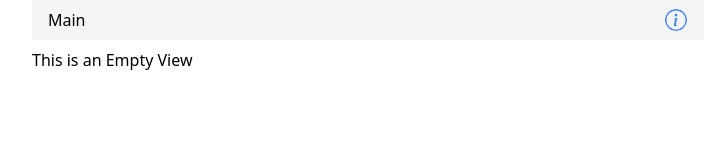
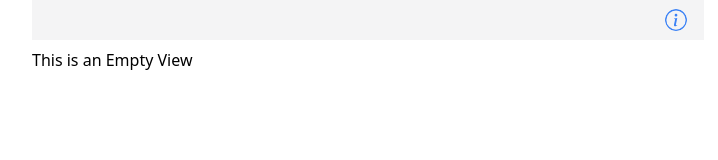
Before and after one commit to npetri13/vue3-pwa, a Vue app: page /about in a window 1280 px wide. Shown: the top 160 px of the page, without its empty margins (272-990 px from the left). Built offline with nearby package versions, Linux system fonts and the light colour scheme.

Commit message:
work: ...

```diff
--- a/package.json
+++ b/package.json
@@ -2,7 +2,7 @@
   "name": "pwa",
   "version": "0.0.0",
   "scripts": {
-    "dev": "concurrently \"vite\" \"npm run rest-server\"",
+    "dev": "concurrently \"npm run rest-server\" \"vite\"",
     "build": "run-p type-check build-only",
     "preview": "vite preview",
     "rest-server": "json-server --delay 100 --watch --port 3001 --snapshots ./storage/snapshots ./storage/db.json",
--- a/src/App.vue
+++ b/src/App.vue
@@ -1,16 +1,19 @@
 <script setup lang="ts">
+import { ref } from 'vue';
 import { RouterLink, RouterView } from "vue-router"
 import InfoButton from "./components/InfoButton.vue"
-import { useAppStore } from "./stores/app"
 
-const appModel = useAppStore()
+let title = ref('')
+
+const changeTitle = (s: string) => { title.value = s }
+
 </script>
 
 <template>
 
   <header class="flex justify-between">
     <div>
-      <h1>{{ appModel.currentView.title }}</h1>
+      <h1>{{ title }}</h1>
     </div>
     <div>
       <InfoButton type='blue'/>
@@ -18,7 +21,7 @@ const appModel = useAppStore()
   </header>
 
   <main class="py-12">
-    <RouterView />
+    <RouterView @newTitle="changeTitle" />
   </main>
 
   <footer>
--- a/src/stores/app.ts
+++ /dev/null
@@ -1,20 +0,0 @@
-import { ref, reactive } from "vue";
-import { defineStore } from "pinia";
-
-export const useAppStore = defineStore("app", () => {
-    interface ViewDescription {
-        /** @type {'main' | 'youtube' } */
-        name: string
-        title: string
-    }
-
-    const title = ref("My App")
-    const currentView = reactive<ViewDescription>({name: 'main', title: 'Main'})
-
-    function showMain () {
-        // @ts-ignore
-        this.currentView = {name: 'home', title: 'Home View'}
-    }
-
-    return { title, currentView, showMain }
-})
--- a/src/views/EmptyView.vue
+++ b/src/views/EmptyView.vue
@@ -1,3 +1,12 @@
+<script setup lang="ts">
+import { onMounted } from 'vue';
+
+onMounted(() => {
+  console.log("EmptyView mounted.")
+})
+
+</script>
+
 <template>
   <div>
     <h1>This is an Empty View</h1>
--- a/src/views/HomeView.vue
+++ b/src/views/HomeView.vue
@@ -7,11 +7,17 @@ type Article = {
 }
 let homeContent = ref<Article>()
 
+const emit = defineEmits(['newTitle'])
+
 onMounted(() => {
   fetch("http://localhost:3001/articles/1")
   .then((res) => res.json())
   .then((json) => { homeContent.value = json })
   .catch((error) => console.log(error))
+
+  emit('newTitle', "Home")
+
+  console.log("HomeView mounted.")
 })
 
 </script>
```
